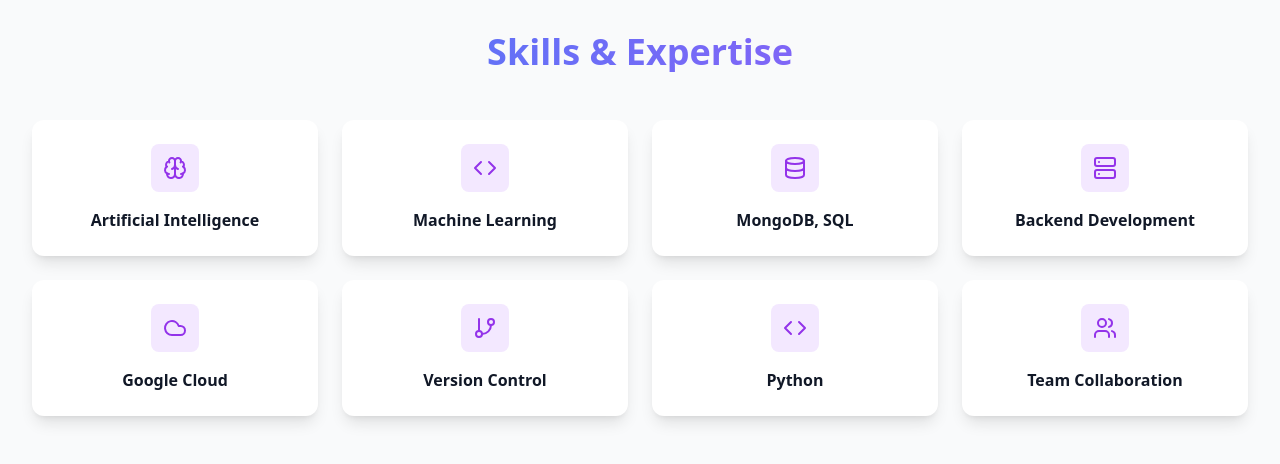
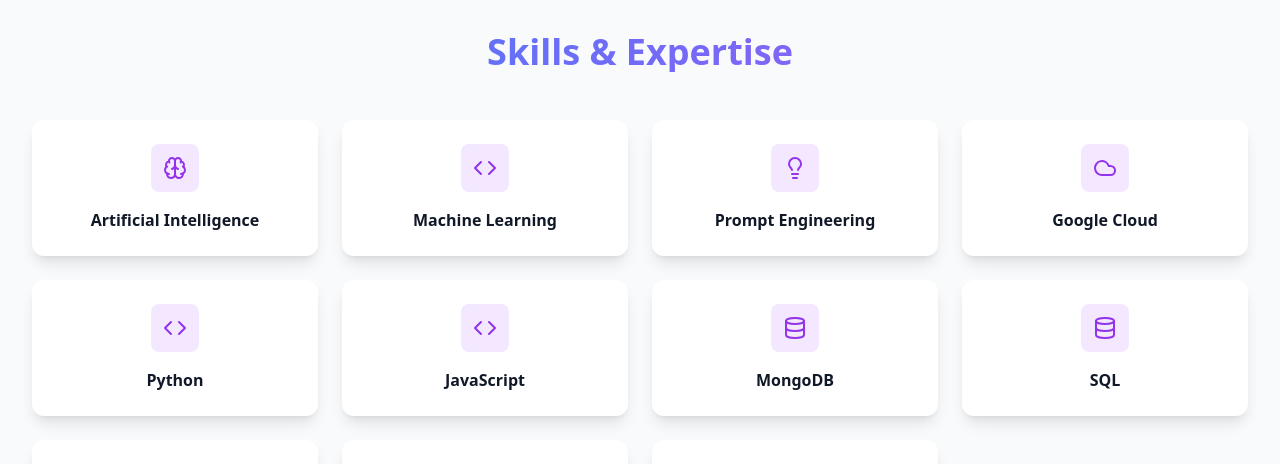
Before and after one commit to AMARAVADIDHEERAJ/AI_Port, a React (Vite) app: page / in a window 1280 px wide. Shown: the part 1680-2144 px from the top of the page. Built offline with nearby package versions, Linux system fonts and the light colour scheme.

Commit message:
added skills

```diff
--- a/index.html
+++ b/index.html
@@ -8,7 +8,7 @@
     <meta name="description" content="Welcome to the portfolio of Dheeraj Amaravadi. Explore my work and get in touch!" />
 
 
-    <meta property="og:title" content="Dheeraj Amaravadi | Web Developer Portfolio | Machine Learning | Dheeraj Amaravadi Portfolio" />
+    <meta property="og:title" content="Dheeraj Amaravadi | Web Developer Portfolio | Dheeraj Machine Learning | Dheeraj Amaravadi Portfolio | Dheeraj VIT" />
     <meta property="og:url" content="https://dheerajai.netlify.app/" />
     <!-- Add favicon links for better cross-browser support -->
     <link rel="apple-touch-icon" sizes="180x180" href="/favicon.svg">
--- a/src/components/Skills.tsx
+++ b/src/components/Skills.tsx
@@ -1,6 +1,6 @@
 import { motion } from 'framer-motion';
 import { useInView } from 'react-intersection-observer';
-import { Brain, Code, Database, Server, GitBranch, Users, Cloud } from 'lucide-react';
+import { Brain, Code, Database, Server, GitBranch, Users, Cloud, Clipboard, Lightbulb } from 'lucide-react';
 
 const skills = [
   {
@@ -14,7 +14,32 @@ const skills = [
     category: 'Technical',
   },
   {
-    name: 'MongoDB, SQL',
+    name: 'Prompt Engineering',
+    icon: <Lightbulb className="w-6 h-6" />,
+    category: 'Technical',
+  },
+  {
+    name: 'Google Cloud',
+    icon: <Cloud className="w-6 h-6" />,
+    category: 'Technical',
+  },
+  {
+    name: 'Python',
+    icon: <Code className="w-6 h-6" />,
+    category: 'Technical',
+  },
+  {
+    name: 'JavaScript',
+    icon: <Code className="w-6 h-6" />,
+    category: 'Technical',
+  },
+  {
+    name: 'MongoDB',
+    icon: <Database className="w-6 h-6" />,
+    category: 'Technical',
+  },
+  {
+    name: 'SQL',
     icon: <Database className="w-6 h-6" />,
     category: 'Technical',
   },
@@ -24,18 +49,8 @@ const skills = [
     category: 'Technical',
   },
   {
-    name: 'Google Cloud',
-    icon: <Cloud className="w-6 h-6" />,
-    category: 'Technical',
-  },
-  {
     name: 'Version Control',
     icon: <GitBranch className="w-6 h-6" />,
-    category: 'Technical',
-  },
-  {
-    name: 'Python',
-    icon: <Code className="w-6 h-6" />,
     category: 'Technical',
   },
   {
```
